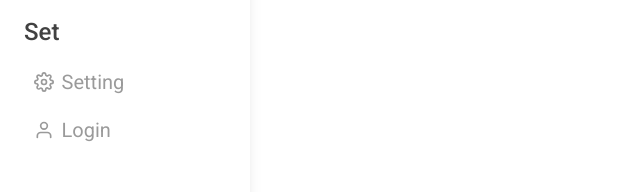
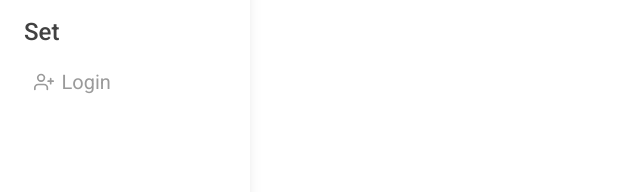
Before and after one commit to joseph0926/project_02-MoneyNote, a React (Vite) app in the folder client/: page / in a window 1280 px wide. Shown: the part 396-588 px from the top of the page, without its empty margins (0-640 px from the left). Built offline with nearby package versions, Linux system fonts and the light colour scheme.

Commit message:
client-logout_2023.04.10

```diff
--- a/client/src/components/UI/Sidebar.jsx
+++ b/client/src/components/UI/Sidebar.jsx
@@ -1,8 +1,10 @@
 import React from "react";
 import { Link } from "react-router-dom";
+import { useDispatch, useSelector } from "react-redux";
 
-import { FiUser, FiSettings } from "react-icons/fi";
+import { FiUserPlus, FiUserMinus, FiSettings } from "react-icons/fi";
 import styled from "styled-components";
+import { logout } from "../../store/user/user-slice";
 
 const moneyMenu = [
   { name: "All Money", route: "/money" },
@@ -10,10 +12,13 @@ const moneyMenu = [
 ];
 const sideMenu = [
   { name: "Setting", route: "/setting", icon: <FiSettings /> },
-  { name: "Login", route: "/auth", icon: <FiUser /> },
+  { name: "Logout", route: "/", icon: <FiUserMinus /> },
 ];
 
 const Sidebar = () => {
+  const dispatchFn = useDispatch();
+  const { isLoggedIn } = useSelector((state) => state.user);
+
   return (
     <Wrapper>
       <div className="logo">
@@ -38,14 +43,24 @@ const Sidebar = () => {
       <div className="side">
         <h4>Set</h4>
         <ul>
-          {sideMenu.map((menu) => {
-            return (
-              <li className="menu" key={menu.name}>
-                {menu.icon}
-                <Link to={menu.route}>{menu.name}</Link>
-              </li>
-            );
-          })}
+          {isLoggedIn && (
+            <li className="menu">
+              <FiSettings />
+              <Link to="/auth">Setting</Link>
+            </li>
+          )}
+          {!isLoggedIn && (
+            <li className="menu">
+              <FiUserPlus />
+              <Link to="/auth">Login</Link>
+            </li>
+          )}
+          {isLoggedIn && (
+            <li className="menu" onClick={() => dispatchFn(logout("로그아웃 되셨습니다."))}>
+              <FiUserMinus />
+              <Link to="/">Logout</Link>
+            </li>
+          )}
         </ul>
       </div>
     </Wrapper>
@@ -57,8 +72,7 @@ const Wrapper = styled.div`
   width: 250px;
   padding-left: 1rem;
   padding-bottom: 2.5rem;
-  box-shadow: 0 10px 15px -3px rgba(0, 0, 0, 0.1),
-    0 4px 6px -2px rgba(0, 0, 0, 0.05);
+  box-shadow: 0 10px 15px -3px rgba(0, 0, 0, 0.1), 0 4px 6px -2px rgba(0, 0, 0, 0.05);
 
   .logo {
     display: flex;
--- a/client/src/store/user/user-slice.jsx
+++ b/client/src/store/user/user-slice.jsx
@@ -1,21 +1,16 @@
 import { createSlice, createAsyncThunk } from "@reduxjs/toolkit";
 import { toast } from "react-toastify";
-import {
-  getUserFromLocalStorage,
-  addUserToLocalStorage,
-  removeUserFromLocalStorage,
-} from "../../components/Helpers/localStorage";
+import { getUserFromLocalStorage, addUserToLocalStorage, removeUserFromLocalStorage } from "../../components/Helpers/localStorage";
 
 const url = "http://localhost:5000/api/v1";
 
 const initialState = {
   isLoading: false,
+  isLoggedIn: false,
   user: getUserFromLocalStorage(),
 };
 
-export const signup = createAsyncThunk(
-  "user/signup",
-  async (user, thunkAPI) => {
+export const signup = createAsyncThunk("user/signup", async (user, thunkAPI) => {
   console.log(user);
   try {
     const response = await fetch(`${url}/auth/signup`, {
@@ -34,8 +29,7 @@ export const signup = createAsyncThunk(
   } catch (error) {
     return thunkAPI.rejectWithValue(error.msg);
   }
-  }
-);
+});
 export const login = createAsyncThunk("user/login", async (user, thunkAPI) => {
   try {
     const response = await fetch(`${url}/auth/login`, {
@@ -59,6 +53,16 @@ export const login = createAsyncThunk("user/login", async (user, thunkAPI) => {
 const userSlice = createSlice({
   name: "user",
   initialState,
+  reducers: {
+    logout: (state, { payload }) => {
+      state.user = null;
+      state.isLoggedIn = false;
+      removeUserFromLocalStorage();
+      if (payload) {
+        toast.success(payload);
+      }
+    },
+  },
   extraReducers: (builder) => {
     builder
       .addCase(signup.pending, (state) => {
@@ -85,7 +89,7 @@ const userSlice = createSlice({
         state.isLoading = false;
         state.user = user;
         addUserToLocalStorage(user);
-
+        state.isLoggedIn = true;
         toast.success(`안녕하세요! ${user.name}님`);
       })
       .addCase(login.rejected, (state, { payload }) => {
@@ -95,4 +99,6 @@ const userSlice = createSlice({
   },
 });
 
+export const { logout } = userSlice.actions;
+
 export default userSlice.reducer;
```
Also changed, not shown: 1 other file (tests, documents, lock files or other folders). Lines whose indentation alone changed are shown as unchanged.
